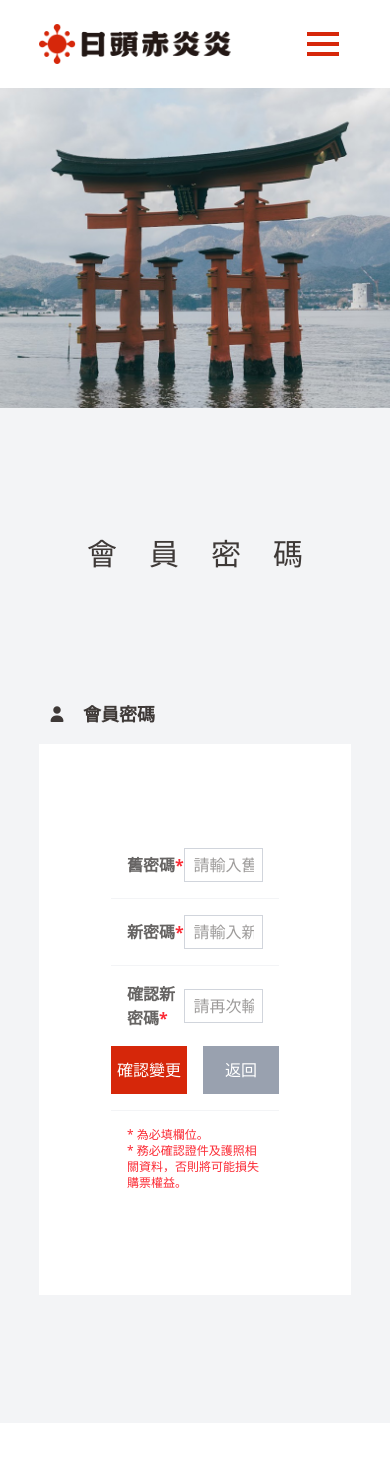
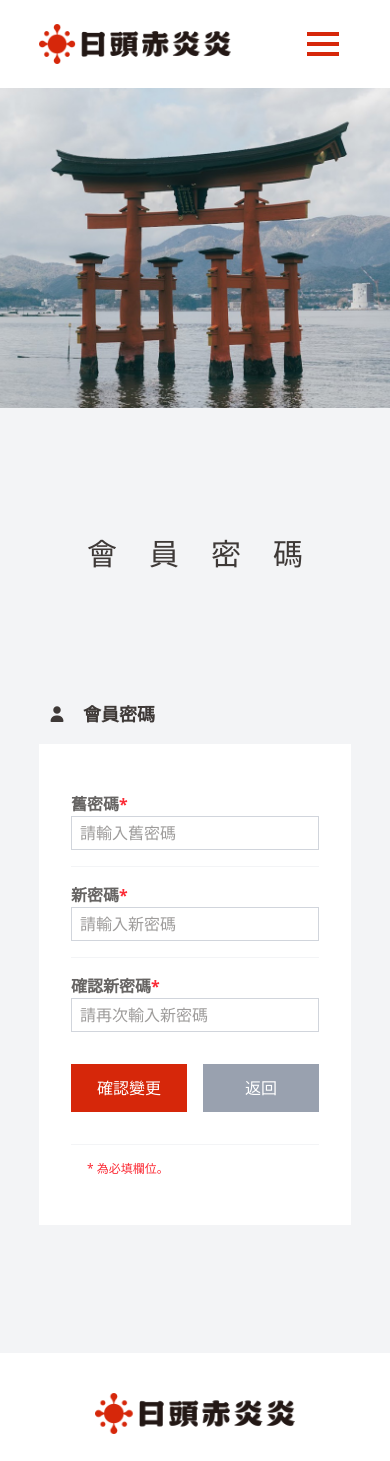
Before and after one commit to TT3x3/japan-hot-hot, a Vue app: page /member/password in a window 390 px wide. Shown: the top 1461 px of the page. Built offline with nearby package versions, Linux system fonts and the light colour scheme; what v-calendar would draw is missing.

Commit message:
Update layout for MemberPassword and MemberProfile pages below md

```diff
--- a/src/pages/MemberPassword.vue
+++ b/src/pages/MemberPassword.vue
@@ -8,17 +8,17 @@
             <h1 class="text-3xl text-center tracking-[2rem] pl-[2rem] text-base-heavy">會員密碼</h1>
         </div>
         <div class="max-w-[80%] w-full mx-auto flex flex-col gap-8">
-            <!-- <p class="font-bold text-2xl text-base-heavy">哩賀！甲奔未！{{ userInfo.name }}！！！</p> -->
             <div class="text-base-heavy">
                 <div class="flex flex-row gap-4 ps-2 pb-4 items-center">
                     <i class="fa-solid fa-user"></i>
                     <p class="font-bold text-lg text-base-heavy">會員密碼</p>
                 </div>
-                <div class="bg-white flex justify-center p-8">
-                    <form class="bg-white px-10 py-18 w-full max-w-3xl flex flex-col gap-6 justify-center">
+                <div class="bg-white flex justify-center">
+                    <form
+                        class="bg-white md:px-10 px-8 md:py-18 py-12 w-full max-w-3xl flex flex-col gap-6 justify-center">
                         <div class="flex flex-col gap-4">
-                            <div class="flex flex-col gap-1 px-4">
-                                <div class="flex flex-row w-full items-center">
+                            <div class="flex flex-col gap-1">
+                                <div class="flex md:flex-row flex-col md:items-center item-start w-full">
                                     <label for="usernameInput"
                                         class="inline-block w-28 font-bold text-base-light">舊密碼<span
                                             class="text-red-500">*</span></label>
@@ -31,8 +31,8 @@
                                     isError.oldPassword }}</small>
                             </div>
                             <div class="w-full h-px bg-gray-100"></div>
-                            <div class="flex flex-col gap-1 px-4">
-                                <div class="flex flex-row w-full items-center">
+                            <div class="flex flex-col gap-1">
+                                <div class="flex md:flex-row flex-col md:items-center item-start w-full">
                                     <label for="usernameInput"
                                         class="inline-block w-28 font-bold text-base-light">新密碼<span
                                             class="text-red-500">*</span></label>
@@ -45,8 +45,8 @@
                                     isError.newPassword }}</small>
                             </div>
                             <div class="w-full h-px bg-gray-100"></div>
-                            <div class="flex flex-col gap-1 px-4">
-                                <div class="flex flex-row w-full items-center">
+                            <div class="flex flex-col gap-1">
+                                <div class="flex md:flex-row flex-col md:items-center item-start w-full">
                                     <label for="realNameInput"
                                         class="inline-block w-28 font-bold text-base-light">確認新密碼<span
                                             class="text-red-500">*</span></label>
@@ -59,17 +59,14 @@
                                 <small v-if="isError.checkedPassword" class="text-sm text-end text-hot-red">{{
                                     isError.checkedPassword }}</small>
                             </div>
-                            <div class="flex gap-4 justify-center items-center">
+                            <div class="flex gap-4 justify-center items-center md:py-0 py-4">
                                 <button type="submit" @click.prevent="changePassword()"
-                                    class="w-36 cursor-pointer bg-hot-red text-white py-3  hover:bg-red-500 active:bg-red-700 transition-colors">確認變更</button>
+                                    class="md:w-36 w-full cursor-pointer bg-hot-red text-white py-3 hover:bg-red-500 active:bg-red-700 transition-colors">確認變更</button>
                                 <router-link to="/member"
-                                    class="w-36 cursor-pointer bg-gray-400 text-white text-center py-3  hover:bg-gray-300 active:bg-gray-500 transition-colors">返回</router-link>
+                                    class="md:w-36 w-full cursor-pointer bg-gray-400 text-white text-center py-3  hover:bg-gray-300 active:bg-gray-500 transition-colors">返回</router-link>
                             </div>
                             <div class="w-full h-px bg-gray-100"></div>
-                            <div>
-                                <p class="text-xs px-4 text-red-500">* 為必填欄位。</p>
-                                <p class="text-xs px-4 text-red-500">* 務必確認證件及護照相關資料，否則將可能損失購票權益。</p>
-                            </div>
+                            <p class="text-xs px-4 text-red-500">* 為必填欄位。</p>
                         </div>
                     </form>
                 </div>
```
Also changed, not shown: src/pages/MemberProfile.vue (+23 -23 lines).
